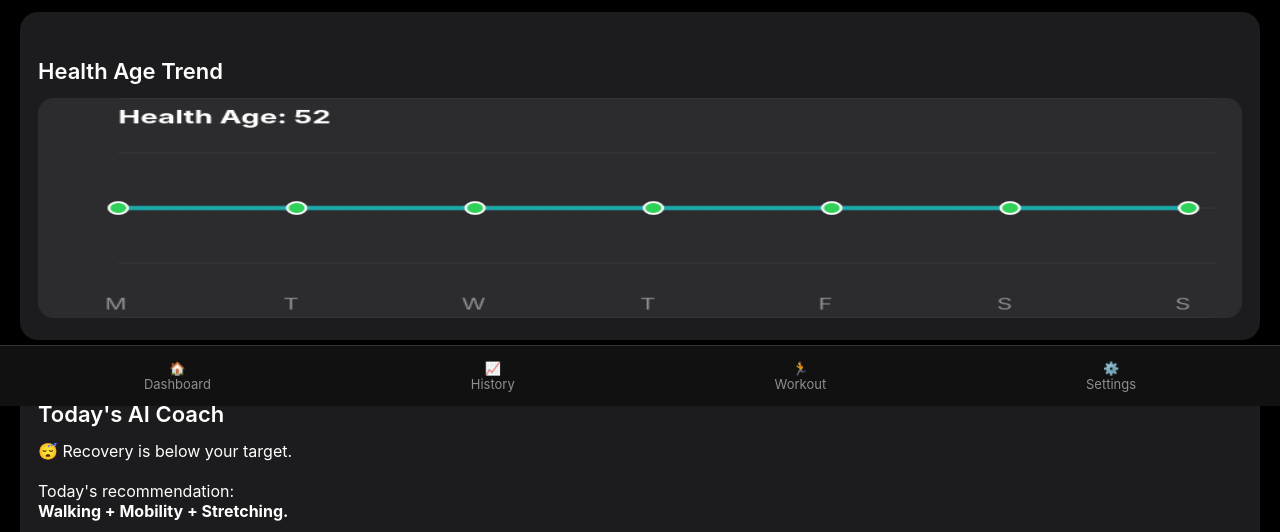
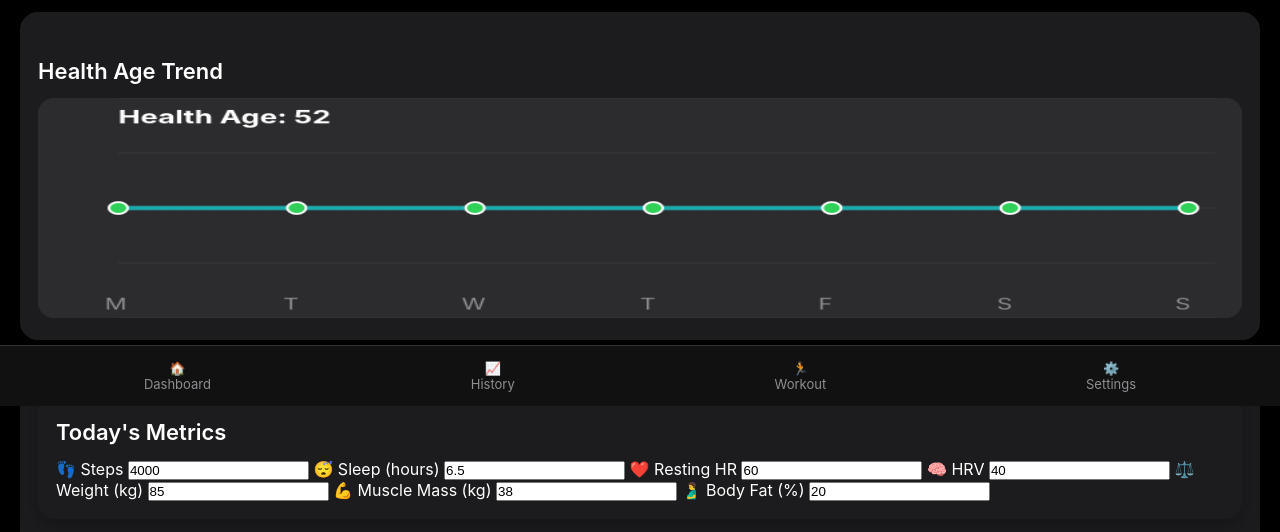
Before and after one commit to crodriguezpe/health-ai, a plain HTML site: page index.html in a window 1280 px wide. Shown: the part 394-926 px from the top of the page. Drawn offline with Linux system fonts and the light colour scheme.

Commit message:
Add input fields for today's health metrics
Added input fields for today's metrics including steps, sleep, resting heart rate, HRV, weight, muscle mass, and body fat.

```diff
--- a/index.html
+++ b/index.html
@@ -77,7 +77,41 @@ height="260">
 </canvas>
 </div>
 <div class="card large">
+<div class="card large">
+
 <h2 class="sectionTitle">
+
+Today's Metrics
+
+</h2>
+
+<div class="metricGrid">
+
+<label>👣 Steps</label>
+<input id="stepsInput" type="number" value="4000">
+
+<label>😴 Sleep (hours)</label>
+<input id="sleepInput" type="number" step="0.1" value="6.5">
+
+<label>❤️ Resting HR</label>
+<input id="hrInput" type="number" value="60">
+
+<label>🧠 HRV</label>
+<input id="hrvInput" type="number" value="40">
+
+<label>⚖️ Weight (kg)</label>
+<input id="weightInput" type="number" step="0.1" value="85">
+
+<label>💪 Muscle Mass (kg)</label>
+<input id="muscleInput" type="number" step="0.1" value="38">
+
+<label>🫃 Body Fat (%)</label>
+<input id="fatInput" type="number" step="0.1" value="20">
+
+</div>
+
+</div>
+  <h2 class="sectionTitle">
 Today's AI Coach
 </h2>
 <div id="coach">
```
